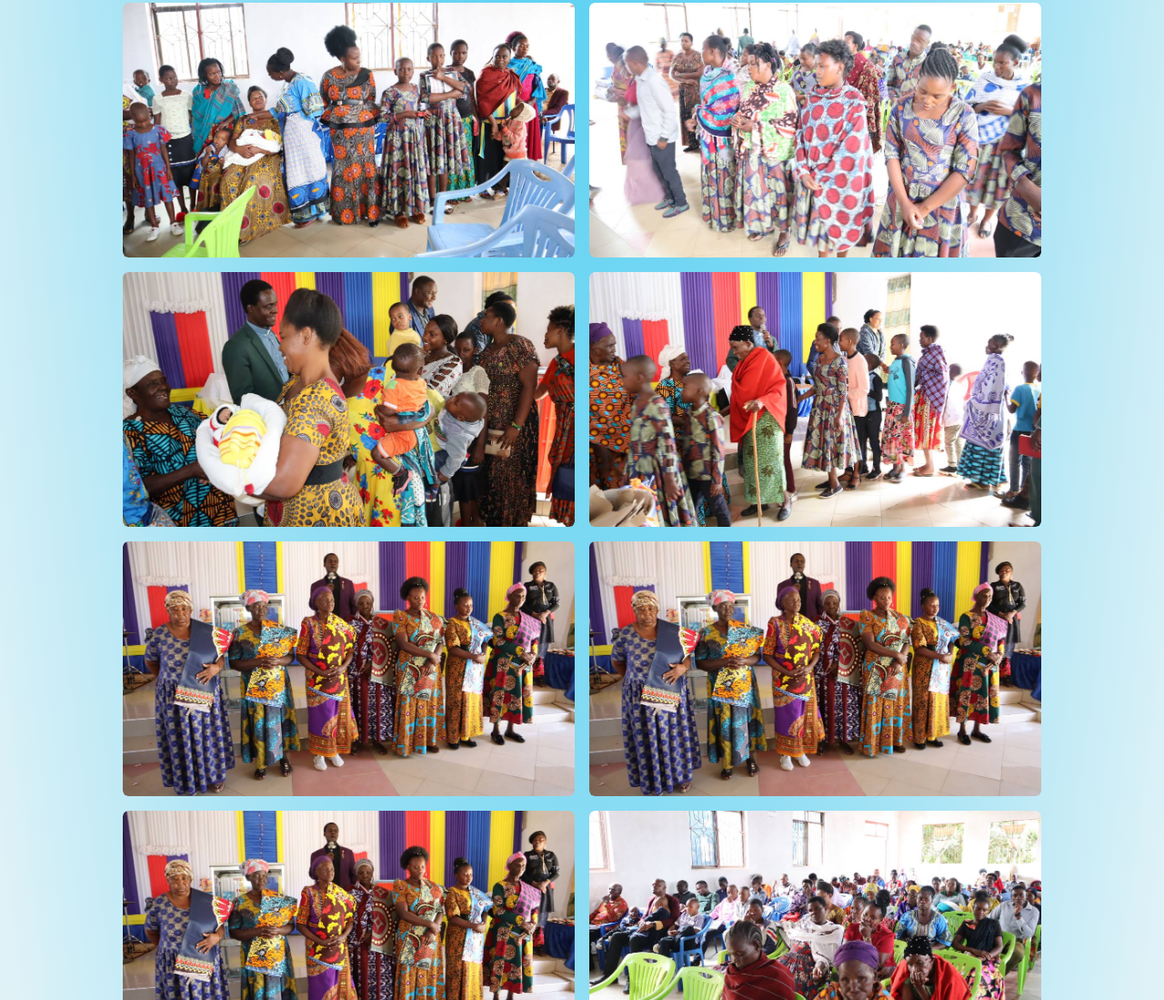
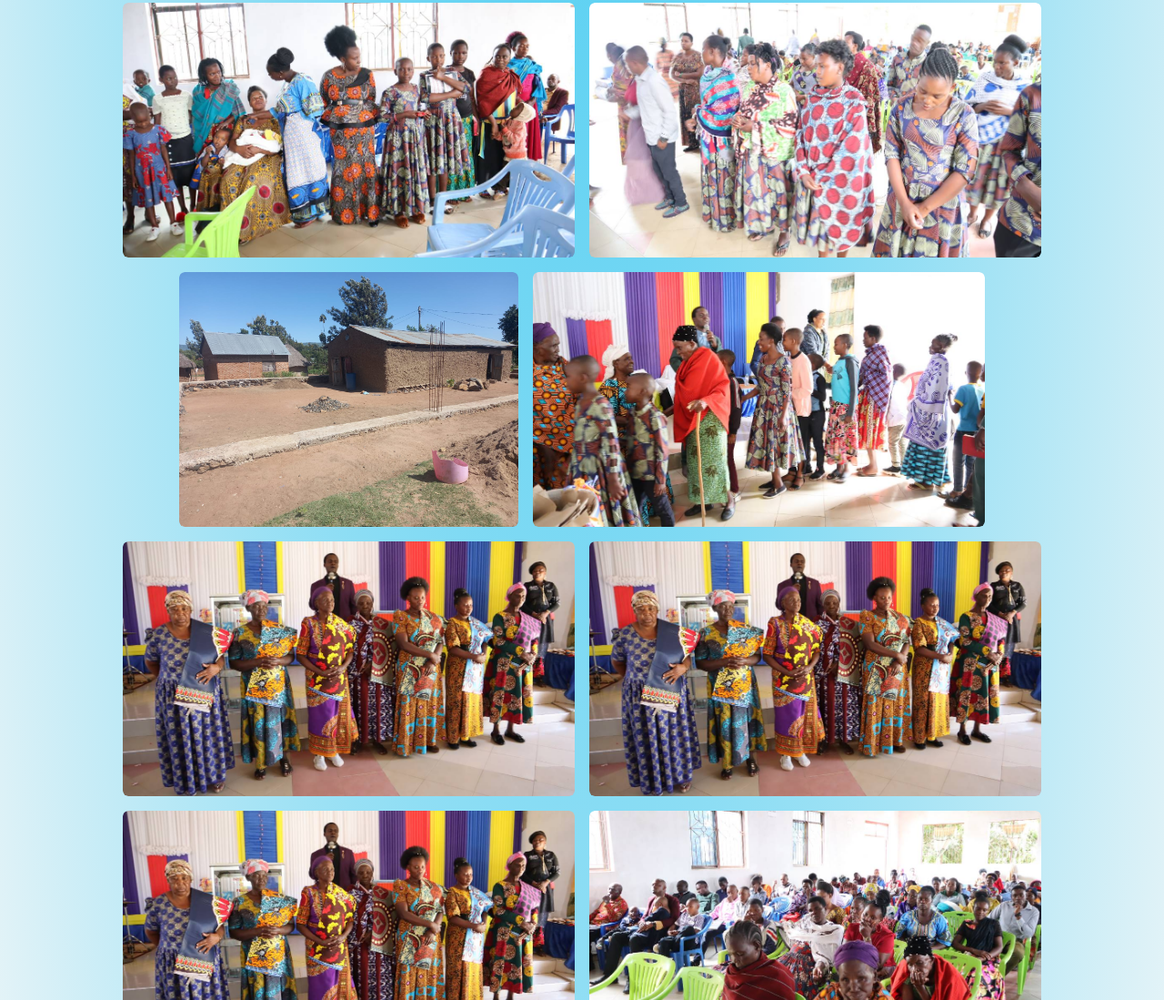
Before and after one commit to Chacha-A-Chacha/ic_f_deploy_ed, a plain HTML site: page index.html in a window 1280 px wide. Shown: the part 6300-7399 px from the top of the page at 91% size. Drawn offline with nearby package versions, Linux system fonts and the light colour scheme.

Commit message:
modified:   index.html

```diff
--- a/index.html
+++ b/index.html
@@ -437,7 +437,7 @@
                     <h6></h6>
                 </div>
                 <div class="image-box" data-name="holiday">
-                    <img src="./img/gallery001.jpg" alt="">
+                    <img src="./img/construction_4.jpg" alt="">
                     <h6></h6>
                 </div>
                 <div class="image-box" data-name="holiday">
```
